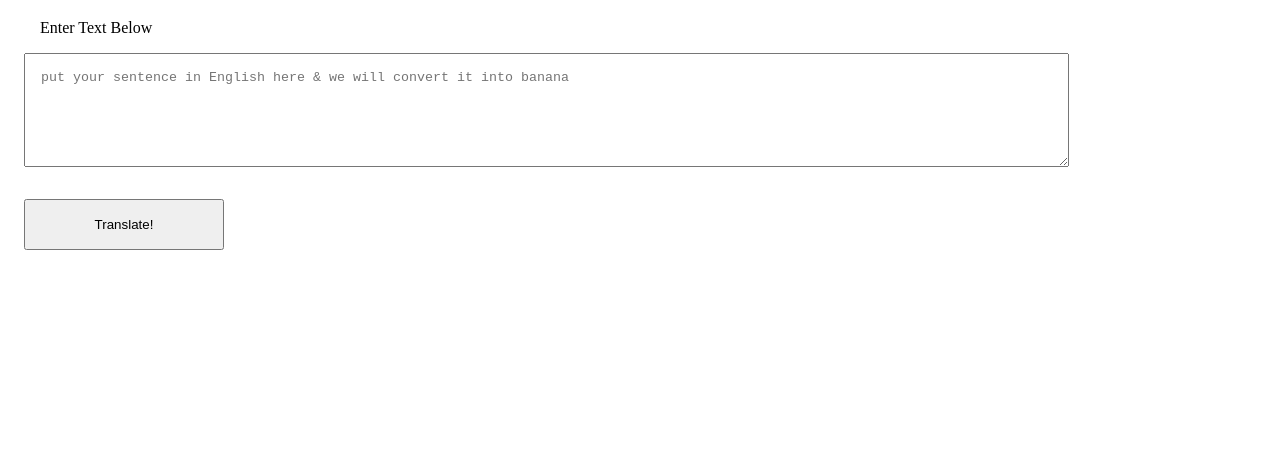
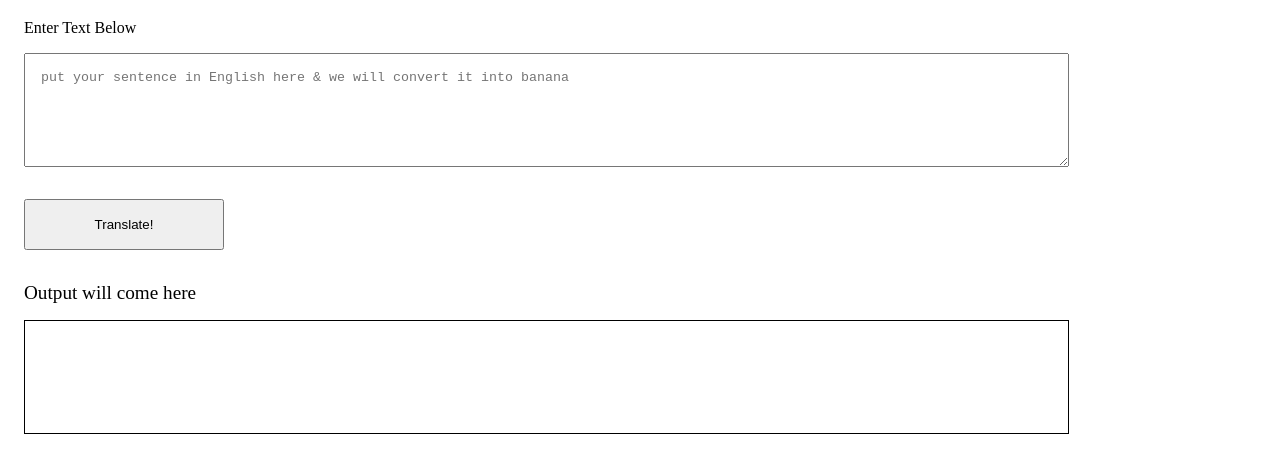
Before and after one commit to maanvendrasingh/minion-speak, a plain HTML site: page index.html in a window 1280 px wide. Shown: the part 61-534 px from the top of the page. Drawn offline with Linux system fonts and the light colour scheme.

Commit message:
output div and script added

```diff
--- a/app.js
+++ b/app.js
@@ -3,6 +3,9 @@ var btnTranslate = document.querySelector("#btn-translate");
 
 // initialising textInput
 var textInput = document.querySelector("#txtInput");
+
+// initialising output div block
+var outputDiv = document.querySelector("#output");
 
 
 btnTranslate.addEventListener("click", clickHandler)
@@ -10,4 +13,5 @@ btnTranslate.addEventListener("click", clickHandler)
 function clickHandler(){
     console.log("clicked");
     console.log("input: ",textInput.value);
+    outputDiv.innerText = "Maanvendra Singh"
 }
--- a/index.html
+++ b/index.html
@@ -11,8 +11,8 @@
     <label for="txtInput">Enter Text Below</label>
     <textarea name="input" id="txtInput" placeholder="put your sentence in English here & we will convert it into banana"></textarea>
     <button id="btn-translate">Translate!</button>
-
-
+    <div id="txtoutput">Output will come here</div>
+    <div id="output"></div>
     <script src="app.js"></script>
 </body>
 </html>
--- a/styles.css
+++ b/styles.css
@@ -7,7 +7,6 @@ textarea{
 }
 label{
     width: 80%;
-    padding: 1rem;
     margin: 1rem;
 }
 
@@ -16,5 +15,18 @@ button{
     max-width: 200px;
     margin: 1rem;
     padding: 1rem;
+}
 
+#txtoutput{
+    width: 80%;
+    margin: 1rem;
+    font-size: larger;
 }
+
+#output{
+    border: 1px solid black;
+    height: 10vh;
+    width: 80%;
+    margin: 1rem;
+    padding: 1rem;
+}
```
